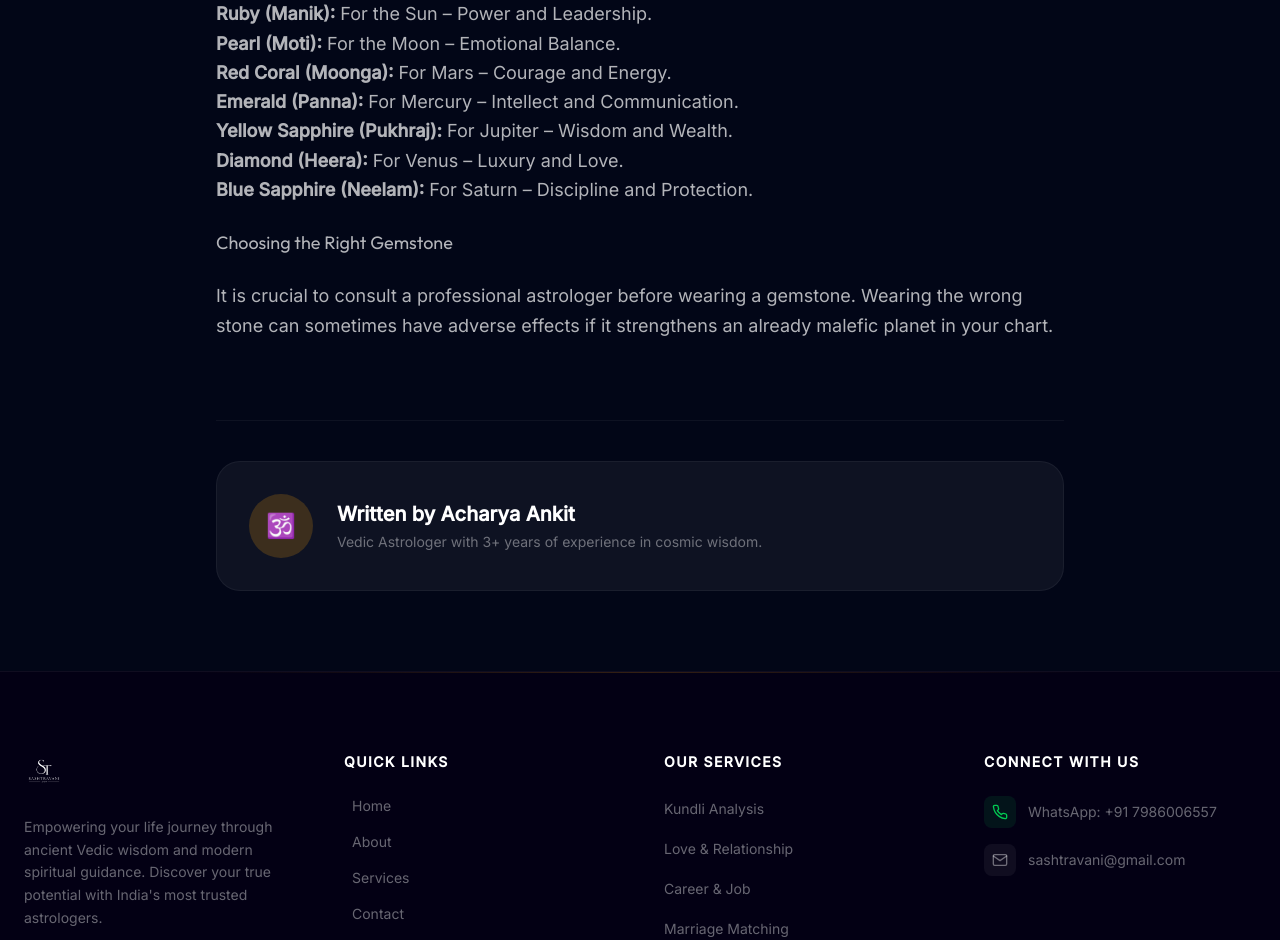
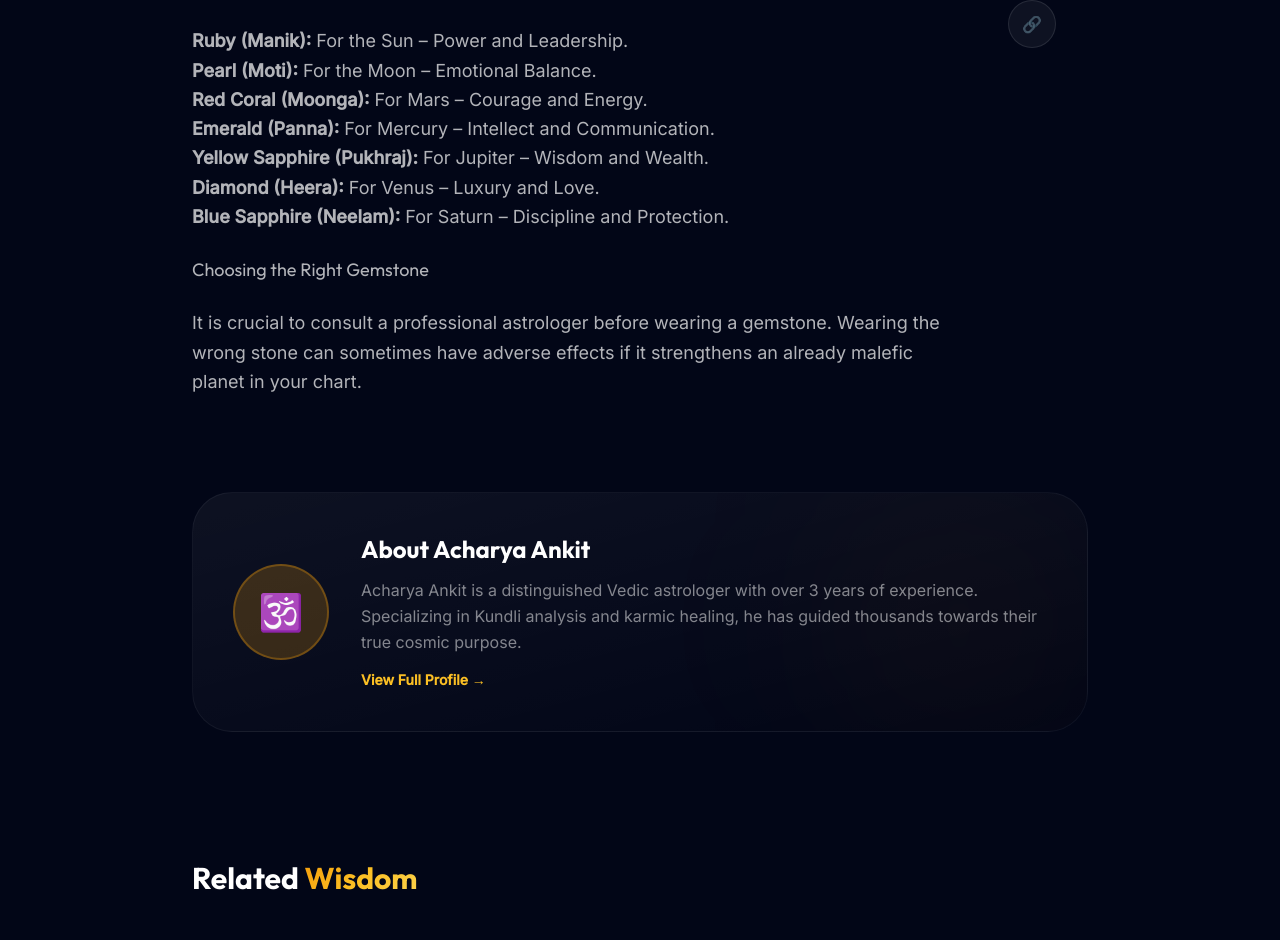
Before and after one commit to Sauravitachi/astrology, a Next.js app: page /insights/guide-to-astrological-gemstones in a window 1280 px wide. Shown: the part 1354-2294 px from the top of the page. Built offline with nearby package versions, Linux system fonts and the light colour scheme.

Commit message:
feat: implement astrology services, horoscope layouts, and article data management system

```diff
--- a/app/Components/Main.tsx
+++ b/app/Components/Main.tsx
@@ -3,6 +3,7 @@ import Link from "next/link";
 import Image from "next/image";
 import Horoscopes from "./Horoscopes";
 import Services from "./Services";
+import Newsletter from "./Newsletter";
 import { useLanguage } from "../context/LanguageContext";
 
 export default function Main() {
@@ -223,6 +224,19 @@ export default function Main() {
         </div>
       </section>
 
+      {/* Authority & Trust Section */}
+      <section className="py-12 border-y border-white/5 bg-white/[0.01]">
+        <div className="max-w-7xl mx-auto px-6">
+          <div className="flex flex-wrap items-center justify-center gap-12 md:gap-24 opacity-30 grayscale hover:grayscale-0 transition-all duration-700">
+            {['Vedic Council', 'Astrology Today', 'Cosmic Times', 'Spirit Global', 'Ancient Wisdom Fed.'].map((brand) => (
+              <div key={brand} className="text-xl font-display font-bold tracking-tighter text-white whitespace-nowrap">
+                {brand}
+              </div>
+            ))}
+          </div>
+        </div>
+      </section>
+
       {/* Testimonials Section */}
       <section className="relative py-10 lg:py-10 px-6 overflow-hidden">
         <div className="absolute top-1/2 left-1/2 -translate-x-1/2 -translate-y-1/2 w-full h-full bg-[radial-gradient(circle_at_center,rgba(234,179,8,0.05)_0%,transparent_70%)] pointer-events-none"></div>
@@ -407,6 +421,7 @@ export default function Main() {
         </div>
       </section>
 
+      <Newsletter />
     </main>
   );
 }
--- /dev/null
+++ b/app/Components/Newsletter.tsx
@@ -0,0 +1,62 @@
+"use client";
+import React, { useState } from 'react';
+
+export default function Newsletter() {
+  const [email, setEmail] = useState('');
+  const [status, setStatus] = useState<'idle' | 'loading' | 'success'>('idle');
+
+  const handleSubmit = (e: React.FormEvent) => {
+    e.preventDefault();
+    setStatus('loading');
+    setTimeout(() => {
+      setStatus('success');
+      setEmail('');
+    }, 1500);
+  };
+
+  return (
+    <div className="relative py-20 px-6 overflow-hidden">
+      <div className="absolute inset-0 bg-gold-500/5 -z-10"></div>
+      <div className="max-w-4xl mx-auto glass-card p-12 md:p-20 rounded-[3rem] border-white/10 text-center relative">
+        <div className="absolute -top-10 left-1/2 -translate-x-1/2 w-20 h-20 bg-void border border-gold-500/20 rounded-2xl flex items-center justify-center text-3xl shadow-2xl">
+          ✉️
+        </div>
+
+        <h2 className="text-4xl md:text-5xl font-display font-bold text-white mb-6">
+          Join the <span className="text-gradient-gold">Cosmic Circle</span>
+        </h2>
+        <p className="text-white/40 text-lg mb-10 max-w-xl mx-auto">
+          Get weekly astrological insights, moon rituals, and celestial guidance delivered straight to your inbox.
+        </p>
+
+        {status === 'success' ? (
+          <div className="animate-in fade-in zoom-in duration-500">
+            <div className="text-gold-400 font-bold text-xl mb-2">Welcome to the Circle! 🌟</div>
+            <p className="text-white/40">Check your inbox for your first celestial guide.</p>
+          </div>
+        ) : (
+          <form onSubmit={handleSubmit} className="flex flex-col md:flex-row gap-4 max-w-md mx-auto">
+            <input
+              type="email"
+              required
+              placeholder="Enter your email"
+              value={email}
+              onChange={(e) => setEmail(e.target.value)}
+              className="flex-1 bg-white/5 border border-white/10 rounded-2xl px-6 py-4 text-white focus:outline-none focus:border-gold-500/50 transition-all"
+            />
+            <button
+              disabled={status === 'loading'}
+              className="btn-gold !px-8 py-4 rounded-2xl font-bold disabled:opacity-50"
+            >
+              {status === 'loading' ? 'Joining...' : 'Subscribe'}
+            </button>
+          </form>
+        )}
+
+        <p className="mt-8 text-[10px] text-white/20 uppercase tracking-widest">
+          No spam. Only cosmic wisdom. Unsubscribe anytime.
+        </p>
+      </div>
+    </div>
+  );
+}
--- a/app/data/articles.ts
+++ b/app/data/articles.ts
@@ -19,44 +19,45 @@ export const articles: Article[] = [
     excerpt: "The trickster planet is back. Here's how to navigate communication glitches and technical chaos this season with Vedic remedies.",
     image: "/page.jpeg",
     content: `
-      <p>Mercury Retrograde is often feared as a time of technological glitches, communication breakdowns, and travel delays. In Vedic astrology, Mercury (Budha) represents the intellect, communication, and commerce. When it appears to move backward, these areas of life can experience some friction.</p>
+      <p>Mercury Retrograde is often feared as a time of technological glitches, communication breakdowns, and travel delays. In <strong>Vedic astrology</strong>, Mercury (Budha) represents the intellect, communication, and commerce. When it appears to move backward, these areas of life can experience some friction. Understanding the <strong>planetary transits</strong> during this period is key to maintaining mental clarity.</p>
 
       <h3>What Happens During Mercury Retrograde?</h3>
-      <p>During this period, you might find that emails go unanswered, appointments get canceled, or old friends suddenly reappear in your life. It's not a time to start new ventures, but rather a time to <strong>reflect, rethink, and realign</strong>.</p>
+      <p>During this period, you might find that emails go unanswered, appointments get canceled, or old friends suddenly reappear in your life. It's not a time to start new ventures, but rather a time to <strong>reflect, rethink, and realign</strong>. In the <strong>Vedic birth chart</strong>, the position of Mercury can determine how strongly you feel these effects.</p>
 
-      <h3>Vedic Remedies for Mercury Retrograde</h3>
+      <h3>Vedic Remedies for Mercury Retrograde 2026</h3>
+      <p>If you are looking for <strong>astrological remedies</strong> to survive this season, consider the following:</p>
       <ul>
-        <li><strong>Chant the Budha Mantra:</strong> 'Om Bram Brim Braum Sah Budhaya Namah' to balance the energy.</li>
-        <li><strong>Wear Green:</strong> Mercury is associated with the color green. Wearing it can help soothe the planetary influence.</li>
-        <li><strong>Donate Green Gram (Moong Dal):</strong> Giving back to the community helps mitigate negative effects.</li>
+        <li><strong>Chant the Budha Mantra:</strong> 'Om Bram Brim Braum Sah Budhaya Namah' to balance the energy of the communication planet.</li>
+        <li><strong>Wear Green:</strong> Mercury is associated with the color green. Wearing emeralds or green clothing can help soothe the <strong>malefic planetary influence</strong>.</li>
+        <li><strong>Donate Green Gram (Moong Dal):</strong> In <strong>Jyotish Shastra</strong>, donating items associated with the planet helps mitigate negative Karma.</li>
       </ul>
 
       <h3>Conclusion</h3>
-      <p>Instead of fearing this cosmic event, use it as an opportunity to slow down. Double-check your contracts, be patient with your loved ones, and embrace the pause.</p>
+      <p>Instead of fearing this cosmic event, use it as an opportunity to slow down. Double-check your contracts, be patient with your loved ones, and embrace the pause. Consult an <strong>expert Vedic astrologer</strong> for a personalized reading to see how this retrograde affects your 12 houses.</p>
     `
   },
   {
     slug: "power-of-lunar-rituals",
-    title: "The Power of Lunar Rituals: Manifesting with the Moon",
+    title: "The Power of Lunar Rituals: Manifesting with Purnima and Amavasya",
     category: "Rituals & Magic",
     date: "April 15, 2026",
     author: "Acharya Ankit",
-    excerpt: "Harnessing the energy of the full moon for manifestation and emotional release. A step-by-step Vedic guide to lunar harmony.",
+    excerpt: "Harnessing the energy of the full moon for manifestation and emotional release. A step-by-step Vedic guide to lunar harmony and spiritual growth.",
     image: "/page.jpeg",
     content: `
-      <p>The Moon (Chandra) rules our emotions, subconscious, and intuition. In Vedic astrology, the lunar cycle is a powerful tool for spiritual growth and manifestation.</p>
+      <p>The Moon (Chandra) rules our emotions, subconscious, and intuition. In <strong>Vedic astrology (Jyotish)</strong>, the lunar cycle is a powerful tool for spiritual growth and manifestation. Whether it's the <strong>Full Moon (Purnima)</strong> or the <strong>New Moon (Amavasya)</strong>, each phase offers unique energies.</p>
 
       <h3>New Moon (Amavasya) vs. Full Moon (Purnima)</h3>
-      <p>The <strong>New Moon</strong> is a time for setting intentions and planting seeds for the future. The <strong>Full Moon</strong> is a time of culmination, release, and celebration.</p>
+      <p>The <strong>New Moon</strong> is a time for setting intentions and planting seeds for the future. In the <strong>astrological calendar</strong>, it marks the beginning of a new cycle. The <strong>Full Moon</strong> is a time of culmination, release, and celebration, where lunar energy is at its peak.</p>
 
-      <h3>A Simple Full Moon Ritual</h3>
+      <h3>A Step-by-Step Full Moon Ritual</h3>
       <ol>
-        <li><strong>Cleansing:</strong> Cleanse your space with incense or sage.</li>
-        <li><strong>Moon Water:</strong> Place a glass of water under the moonlight to charge it with lunar energy.</li>
-        <li><strong>Meditation:</strong> Sit in silence and visualize your goals reaching fruition.</li>
+        <li><strong>Cleansing:</strong> Cleanse your space with incense or sage to remove stagnant energy.</li>
+        <li><strong>Moon Water:</strong> Place a glass of water under the moonlight to charge it with <strong>cosmic vibrations</strong>. This is a powerful <strong>Vedic remedy</strong> for emotional healing.</li>
+        <li><strong>Meditation:</strong> Sit in silence and visualize your goals reaching fruition. Recite the 'Om Chandraya Namah' mantra 108 times.</li>
       </ol>
 
-      <p>By aligning your life with the lunar phases, you can find a deeper sense of peace and purpose.</p>
+      <p>By aligning your life with the <strong>lunar phases</strong>, you can find a deeper sense of peace and purpose. Regular practice of these rituals helps in balancing the Mind (Manas) as per ancient scriptures.</p>
     `
   },
   {
--- a/app/insights/[slug]/page.tsx
+++ b/app/insights/[slug]/page.tsx
@@ -40,8 +40,32 @@ export default async function ArticlePage({ params }: Props) {
     notFound();
   }
 
+  const relatedArticles = articles
+    .filter((a) => a.slug !== slug)
+    .slice(0, 2);
+
+  // JSON-LD for Search Engines
+  const jsonLd = {
+    "@context": "https://schema.org",
+    "@type": "BlogPosting",
+    "headline": article.title,
+    "image": [`https://sashtravani.com${article.image}`],
+    "datePublished": new Date(article.date).toISOString(),
+    "author": [{
+        "@type": "Person",
+        "name": article.author,
+        "url": "https://sashtravani.com/about"
+      }]
+  };
+
   return (
-    <div className="max-w-4xl mx-auto px-6 py-20">
+    <div className="max-w-7xl mx-auto px-6 py-20">
+      <script
+        type="application/ld+json"
+        dangerouslySetInnerHTML={{ __html: JSON.stringify(jsonLd) }}
+      />
+
+      <div className="max-w-4xl mx-auto">
         <Link
           href="/insights"
           className="inline-flex items-center gap-2 text-gold-400 hover:text-gold-300 mb-12 transition-colors group"
@@ -50,7 +74,7 @@ export default async function ArticlePage({ params }: Props) {
         </Link>
 
         <div className="space-y-8 mb-16">
-        <div className="flex gap-4">
+          <div className="flex flex-wrap gap-4 items-center">
             <span className="px-4 py-1 rounded-full bg-gold-400/10 border border-gold-400/20 text-[10px] font-bold text-gold-400 uppercase tracking-widest">
               {article.category}
             </span>
@@ -69,11 +93,13 @@ export default async function ArticlePage({ params }: Props) {
             src={article.image}
             alt={article.title}
             fill
+            priority
             className="object-cover opacity-80"
           />
           <div className="absolute inset-0 bg-linear-to-t from-void via-transparent to-transparent"></div>
         </div>
 
+        <div className="grid grid-cols-1 lg:grid-cols-[1fr_80px] gap-12">
           <div className="prose prose-invert prose-gold max-w-none">
             <div
               className="text-white/70 text-lg leading-relaxed space-y-6 article-content"
@@ -81,16 +107,56 @@ export default async function ArticlePage({ params }: Props) {
             />
           </div>
 
-      <div className="mt-20 pt-10 border-t border-white/5">
-        <div className="flex items-center gap-6 p-8 rounded-3xl bg-white/5 border border-white/5">
-          <div className="w-16 h-16 rounded-full bg-gold-500/20 flex items-center justify-center text-2xl">
+          {/* Social Share Sidebar */}
+          <div className="lg:sticky lg:top-32 h-fit flex lg:flex-col gap-4 justify-center">
+            {['𝕏', 'f', 'in', '🔗'].map((icon) => (
+              <button
+                key={icon}
+                className="w-12 h-12 rounded-full bg-white/5 border border-white/10 flex items-center justify-center text-white/40 hover:text-gold-400 hover:border-gold-500/50 hover:bg-gold-500/5 transition-all"
+                title={`Share on ${icon}`}
+              >
+                {icon}
+              </button>
+            ))}
+          </div>
+        </div>
+
+        {/* Enhanced Author Bio */}
+        <div className="mt-24 p-10 rounded-[2.5rem] bg-linear-to-br from-white/5 to-transparent border border-white/5 relative overflow-hidden group">
+          <div className="absolute top-0 right-0 w-64 h-64 bg-gold-500/5 rounded-full blur-[100px] -z-10 group-hover:bg-gold-500/10 transition-colors"></div>
+          <div className="flex flex-col md:flex-row items-center gap-8">
+            <div className="w-24 h-24 rounded-full bg-gold-500/20 border-2 border-gold-500/30 flex items-center justify-center text-4xl shrink-0">
               🕉️
             </div>
-          <div>
-            <h4 className="text-xl font-bold text-white mb-1">Written by {article.author}</h4>
-            <p className="text-white/40 text-sm">Vedic Astrologer with 3+ years of experience in cosmic wisdom.</p>
+            <div className="text-center md:text-left space-y-3">
+              <h4 className="text-2xl font-display font-bold text-white">About {article.author}</h4>
+              <p className="text-white/50 leading-relaxed">
+                Acharya Ankit is a distinguished Vedic astrologer with over 3 years of experience. Specializing in Kundli analysis and karmic healing, he has guided thousands towards their true cosmic purpose.
+              </p>
+              <Link href="/about" className="inline-block text-gold-400 font-bold text-sm hover:text-gold-300 transition-colors">
+                View Full Profile →
+              </Link>
             </div>
           </div>
+        </div>
+
+        {/* Related Articles */}
+        {relatedArticles.length > 0 && (
+          <div className="mt-32">
+            <h3 className="text-3xl font-display font-bold text-white mb-12">Related <span className="text-gradient-gold">Wisdom</span></h3>
+            <div className="grid grid-cols-1 md:grid-cols-2 gap-8">
+              {relatedArticles.map((rel) => (
+                <Link href={`/insights/${rel.slug}`} key={rel.slug} className="group">
+                  <div className="relative aspect-video rounded-3xl overflow-hidden mb-6 border border-white/5">
+                    <Image src={rel.image} alt={rel.title} fill className="object-cover opacity-50 group-hover:scale-105 transition-transform duration-700" />
+                    <div className="absolute inset-0 bg-linear-to-t from-void to-transparent"></div>
+                  </div>
+                  <h4 className="text-xl font-bold text-white group-hover:text-gold-400 transition-colors line-clamp-2">{rel.title}</h4>
+                </Link>
+              ))}
+            </div>
+          </div>
+        )}
       </div>
     </div>
   );
--- a/app/insights/page.tsx
+++ b/app/insights/page.tsx
@@ -2,6 +2,7 @@ import type { Metadata } from "next";
 import React from 'react';
 import Image from 'next/image';
 import Link from 'next/link';
+import Newsletter from "../Components/Newsletter";
 import { articles } from "../data/articles";
 
 export const metadata: Metadata = {
@@ -71,6 +72,8 @@ export default function InsightsPage() {
           Load More Wisdom
         </button>
       </div>
+
+      <Newsletter />
     </div>
   );
 }
--- a/app/page.tsx
+++ b/app/page.tsx
@@ -1,6 +1,7 @@
 import type { Metadata } from "next";
 import React from "react";
 import Main from "./Components/Main";
+import Newsletter from "./Components/Newsletter";
 
 export const metadata: Metadata = {
   title: "Sashtravani | Expert Vedic Astrology & Daily Horoscopes",
@@ -11,6 +12,7 @@ export default function Home() {
   return (
     <>
       <Main />
+      <Newsletter />
     </>
   );
 }
```
Lines whose indentation alone changed are shown as unchanged.
